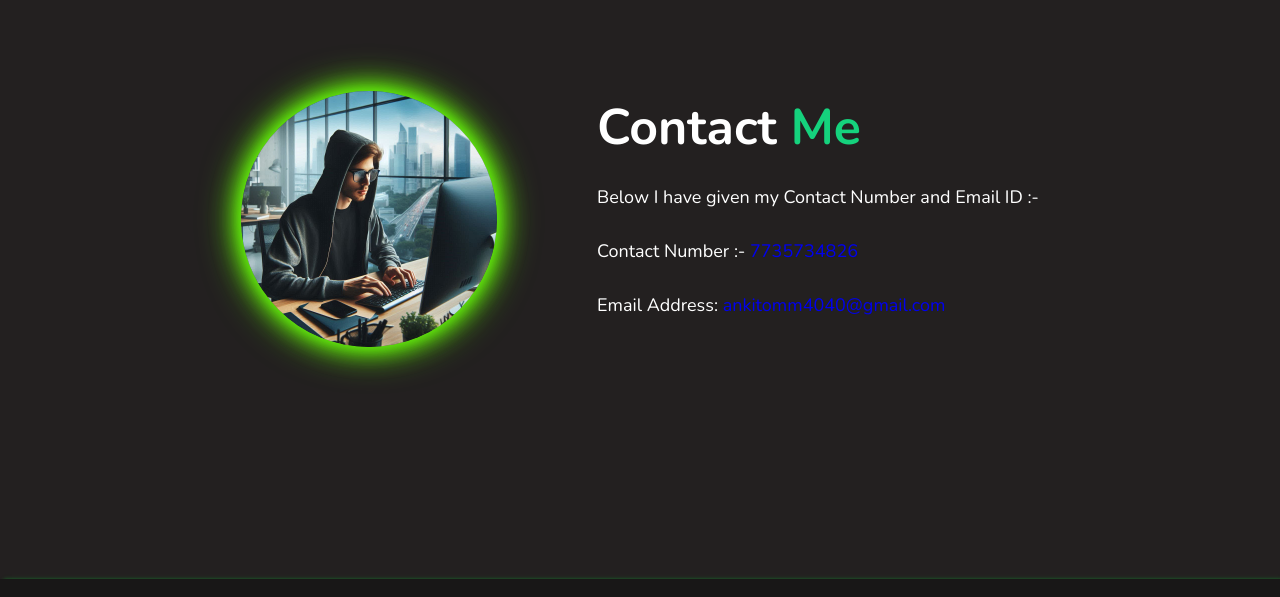
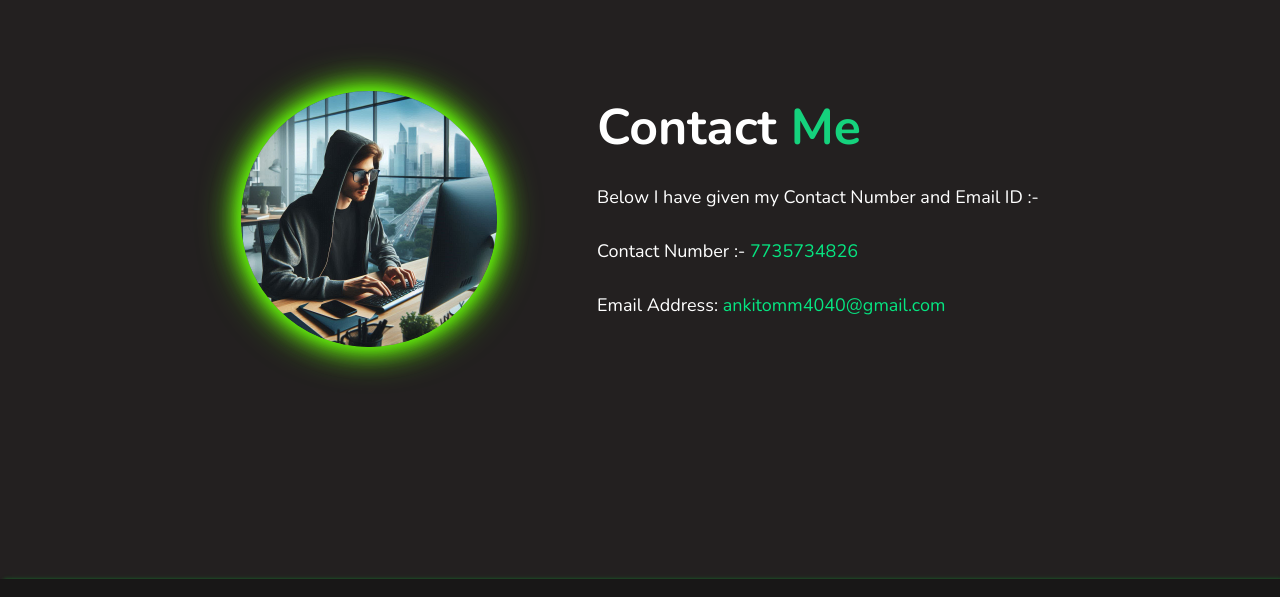
Before and after one commit to ShroudAnkit53/Personal-Portfolio-Website, a plain HTML site: page index.html in a window 1280 px wide. Shown: the part 5326-5923 px from the top of the page. Drawn offline with nearby package versions, Linux system fonts and the light colour scheme; a web font is replaced by a local one.

Commit message:
Update style.css

```diff
--- a/style.css
+++ b/style.css
@@ -605,6 +605,15 @@ span{
     background-color: #232020;
 }
 
+.contact .about-content p a{
+    color: #06e581;
+    transition: color 0.5s ease;
+}
+
+.contact .about-content p a:hover{
+    color: #1ae404;
+}
+
 /* Footer Section  */
 .footer{
     position: relative;
```
